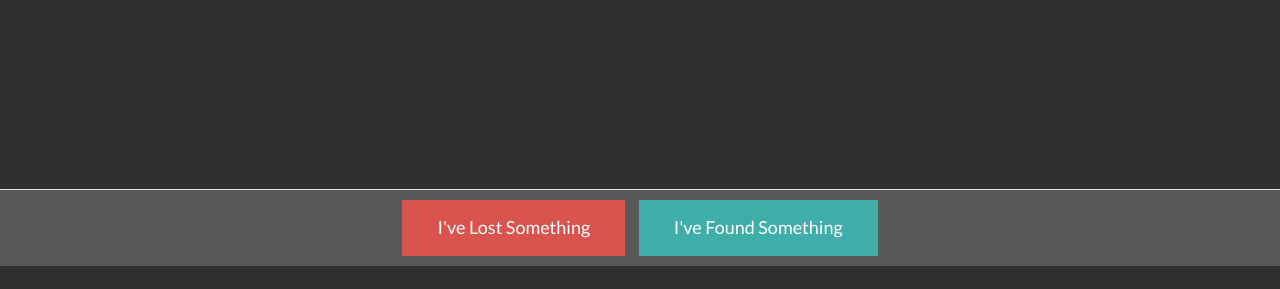
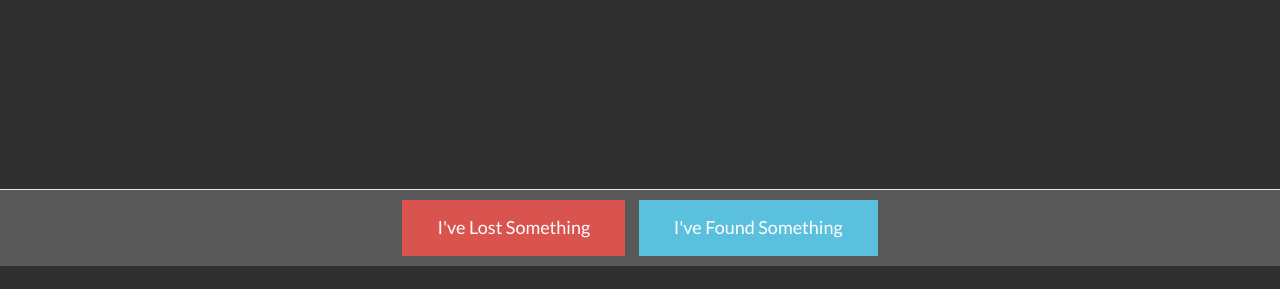
Before and after one commit to prateek68/findmystuff, a Django app: template lostnfound/templates/done.html in a window 1280 px wide. Shown: the part 534-823 px from the top of the page. Run offline with Django 3.2, Linux system fonts and the light colour scheme; the template is opened without the code that fills it, so the values that code supplies are empty; parts of the project's set-up code (start-up, migrations or seed data) failed here and were passed over; some libraries are stand-ins or nearby versions.

Commit message:
Fix button size. for #11

```diff
--- a/lostnfound/templates/done.html
+++ b/lostnfound/templates/done.html
@@ -64,7 +64,7 @@
         popup_html += 'danger';
       }
 
-      popup_html += ' btn-xs" data-toggle="modal" href="'+ link +'" data-target="#base-confirmation-modal">';
+      popup_html += ' btn-sm" data-toggle="modal" href="'+ link +'" data-target="#base-confirmation-modal">';
 
       if (item_type === 'lost'){
         popup_html += "I've found it.";
@@ -127,8 +127,8 @@ background-color:#303030;
 
 			<center>
 			<div class="btn-group btn-lg" style="padding:10px 10px 10px 10px">
-			<a href="/lostitem"><button type="button" class="btn btn-danger" style="margin-right:5px;">I've Lost Something</button></a>
-			<a href="/founditem"><button type="button" class="btn btn-success" style="margin-left:5px;">I've Found Something</button></a>
+			<a href="/lostitem"><button type="button" class="btn btn-danger" style="margin-right:5px; padding: 10px 30px;">I've Lost Something</button></a>
+			<a href="/founditem"><button type="button" class="btn btn-info" style="margin-left:5px; padding: 10px 30px;">I've Found Something</button></a>
 
 			</div>
 
--- a/lostnfound/templates/log.html
+++ b/lostnfound/templates/log.html
@@ -53,7 +53,7 @@ $(document).ready(function(){
 {{ x.time|ago }} {% ifequal x.get_time_of_day_display 'Don\'t know' %}{% else %} in the {{ x.get_time_of_day_display|lower }}{% endifequal %}.</span></td>
 <td>{{x.additionalinfo}} </td>
 
-<td><button class="btn btn-success btn-sm confirm-button" data-toggle="modal" data-remote="true"  data-type='lost' data-id="{{ x.pk }}" >I've found it.</button></td>
+<td><button class="btn btn-info btn-sm confirm-button" data-toggle="modal" data-remote="true"  data-type='lost' data-id="{{ x.pk }}" >I've found it.</button></td>
 <td> <center>{% if x.image %}<a href="{{ x.image.url }}" target="new"><span style="color:black" class="glyphicon glyphicon-camera"> </span></a>{% else %} - {% endif %}</center></td>
 
 {% endfor %}
```
